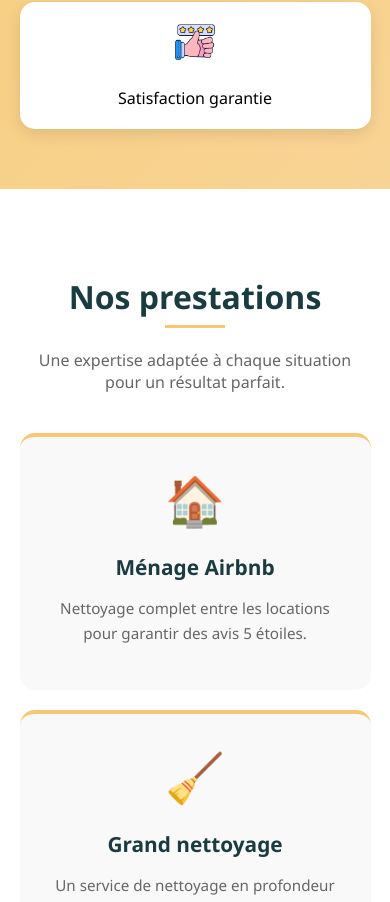
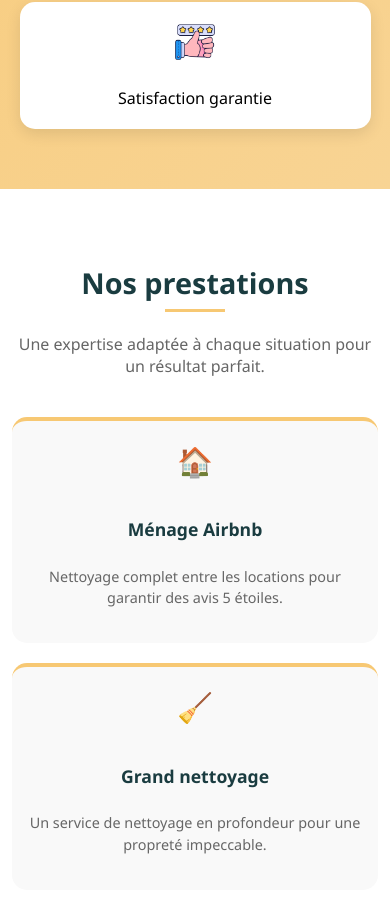
Before and after one commit to Jihentrade/airbnb_menage_trad, a React (Create React App) app: page / in a window 390 px wide. Shown: the part 2859-3761 px from the top of the page. Built offline with nearby package versions, Linux system fonts and the light colour scheme.

Commit message:
Nettoyage et désinfection

```diff
--- a/src/components/ExpertiseSection.js
+++ b/src/components/ExpertiseSection.js
@@ -24,7 +24,7 @@ const expertiseAreas = [
     icon: "🚚",
     title: "Déménagement & Emménagement",
     description:
-      "On s’occupe de tout, vous n’avez plus qu’à poser vos valises..",
+      "On s'occupe de tout, vous n'avez plus qu'à poser vos valises..",
   },
   {
     icon: "🔨",
@@ -36,6 +36,12 @@ const expertiseAreas = [
     icon: "🪟",
     title: "vitres et vitrines",
     description: "Nettoyage spécialisé pour vos surfaces délicates.",
+  },
+  {
+    icon: "🧼",
+    title: "Nettoyage et désinfection",
+    description:
+      "Service de désinfection professionnel pour un environnement sain et sécurisé.",
   },
 ];
 
--- a/src/styles/ExpertiseSection.css
+++ b/src/styles/ExpertiseSection.css
@@ -34,18 +34,22 @@
 
 .expertise-grid {
   display: grid;
-  grid-template-columns: repeat(auto-fit, minmax(280px, 1fr));
-  gap: 30px;
-  max-width: 1200px;
+  grid-template-columns: repeat(4, 1fr);
+  gap: 25px;
+  max-width: 1400px;
   margin: 0 auto;
 }
 
 .expertise-card {
   background: #f9f9f9;
-  padding: 40px 30px;
+  padding: 35px 25px;
   border-radius: 15px;
   transition: transform 0.3s ease, box-shadow 0.3s ease;
   border-top: 4px solid #f7c873;
+  display: flex;
+  flex-direction: column;
+  justify-content: center;
+  min-height: 200px;
 }
 
 .expertise-card:hover {
@@ -56,21 +60,44 @@
 .expertise-icon {
   color: #1a3c40;
   margin-bottom: 20px;
-  font-size: 3rem;
+  font-size: 2.5rem;
 }
 
 .expertise-card-title {
-  font-size: 1.3rem;
+  font-size: 1.2rem;
   color: #1a3c40;
   margin-bottom: 10px;
+  font-weight: 600;
 }
 
 .expertise-card-description {
-  font-size: 0.95rem;
+  font-size: 0.9rem;
   color: #666;
-  line-height: 1.6;
+  line-height: 1.5;
 }
 
+/* Tablet */
+@media screen and (max-width: 1024px) {
+  .expertise-grid {
+    grid-template-columns: repeat(2, 1fr);
+    gap: 20px;
+  }
+
+  .expertise-card {
+    padding: 30px 20px;
+    min-height: 180px;
+  }
+
+  .expertise-icon {
+    font-size: 2.2rem;
+  }
+
+  .expertise-card-title {
+    font-size: 1.1rem;
+  }
+}
+
+/* Mobile */
 @media screen and (max-width: 768px) {
   .expertise-section {
     padding: 60px 5%;
@@ -91,6 +118,38 @@
   }
 
   .expertise-card {
-    padding: 30px 25px;
+    padding: 25px 20px;
+    min-height: auto;
+  }
+
+  .expertise-icon {
+    font-size: 2rem;
+  }
+
+  .expertise-card-title {
+    font-size: 1.1rem;
+  }
+
+  .expertise-card-description {
+    font-size: 0.9rem;
   }
 }
+
+/* Small Mobile */
+@media screen and (max-width: 480px) {
+  .expertise-section {
+    padding: 50px 3%;
+  }
+
+  .expertise-title {
+    font-size: 1.8rem;
+  }
+
+  .expertise-card {
+    padding: 20px 15px;
+  }
+
+  .expertise-icon {
+    font-size: 1.8rem;
+  }
+}
--- a/src/styles/HomePage.css
+++ b/src/styles/HomePage.css
@@ -342,7 +342,7 @@ body {
   }
 
   .logo {
-    height: 70px;
+    height: 80px;
   }
 
   .nav-menu {
@@ -381,7 +381,7 @@ body {
   }
 
   .logo {
-    height: 70px;
+    height: 80px;
     margin-right: 10px;
     margin-bottom: 0;
   }
@@ -399,9 +399,7 @@ body {
     align-items: center;
     gap: 8px;
   }
-  .justify-text {
-    text-align: justify;
-  }
+
 
   .nav-menu a {
     font-size: 0.7rem;
@@ -518,7 +516,7 @@ body {
   }
 
   .logo {
-    height: 50px;
+    height: 60px;
     margin-right: 10px;
   }
 
@@ -614,7 +612,7 @@ body {
     gap: 10px;
   }
   .logo {
-    height: 80px;
+    height: 100px;
     margin-right: 10px;
   }
   .service-card {
@@ -657,7 +655,7 @@ body {
   }
 }
 .logo {
-  height: 80px;
+  height: 100px;
   margin-right: 10px;
 }
 /* --- About Section --- */
```
